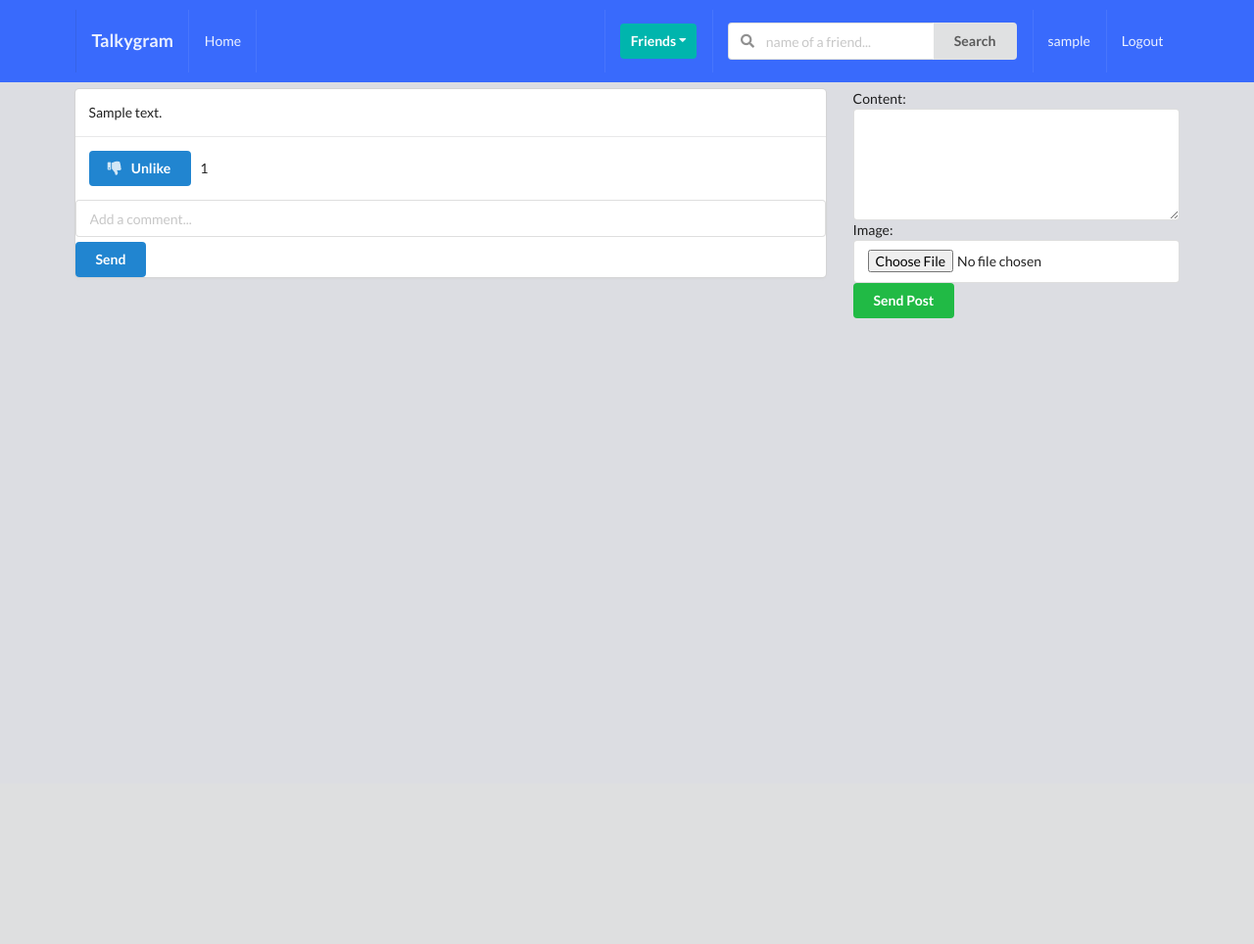
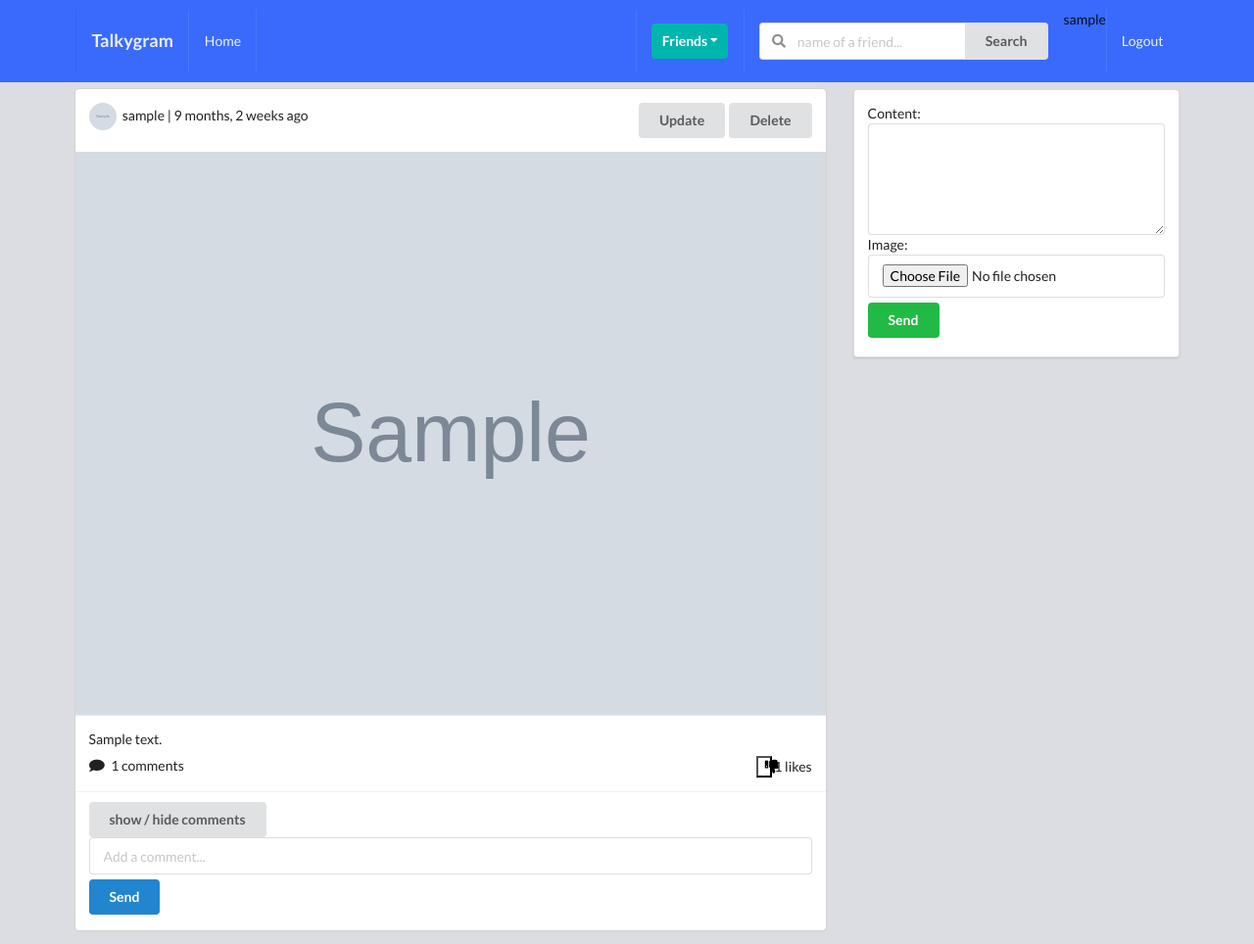
Before and after one commit to aabdulqader/Talkygram, a Django app: page /posts/ in a window 1280 px wide. Shown: the whole page at 98% size. Before the commit the page ends 325 px from the top, so only its background shows below. Run offline with Django 3.2, Linux system fonts and the light colour scheme; a user stored in the database is signed in; tables that the repository leaves empty hold one stand-in row (values such as "Sample post"); grey boxes marked "Sample" are stand-in pictures; some libraries are stand-ins or nearby versions.

Commit message:
Update & Delete Posts

```diff
--- a/posts/templates/posts/main.html
+++ b/posts/templates/posts/main.html
@@ -1,32 +1,72 @@
 {% extends 'base.html' %}
+
 {% block title %}Posts{% endblock title %}
 
 {% block content %}
+    <div class="ui grid">
+        <div class="eleven wide column">
+            {% for obj in queryset %}
 
+            <div class="ui fluid card">
+                <div class="content">
+                    <div class="right floated meta">
                     <div class="ui grid">
                         <div class="row">
-            <div class="eleven wide column">
-                {% for obj in queryset %}
-                    <div class="ui fluid card">
-                        <div class="content">
-                            {{obj.content}}
+                            {% ifequal request.user obj.author.user %}
+                                <a href="{% url 'posts:post_update' obj.pk %}"><button class="ui button bwhite-lg ">Update</button></a>
+                                <a href="{% url 'posts:post_delete' obj.pk %}"><button class="ui button bwhite-lg ">Delete</button></a>
+                            {% endifequal %}
+                        </div>
+                    </div>
+
+                    </div>
+                    <img class="ui avatar image" src={{obj.author.avatar.url}}>
+                    {{ obj.author.user }} | {{ obj.created|timesince}} ago
+                </div>
+                <div class="ui fluid image">
+                    {% if obj.image %}
+                        <img src={{obj.image.url}}>
+                    {% endif %}
                 </div>
                 <div class="content">
+                    <p> {{ obj.content }} </p>
+                    <div class="right floated">
                         <form action="{% url 'posts:like_post_view' %}" method="POST">
                             {% csrf_token %}
-                                <input type="hidden" name = "post_id", value ="{{obj.id}}">
-                                <button class="ui primary button">
+                            <input type="hidden" name="post_id" value={{obj.id}}>
                             {% if profile not in obj.liked.all %}
-                                        <i class="thumbs up icon"></i>&nbsp;Like
+                                <button type="submit" class="ui bwhite-sm button"><i class="thumbs up icon"></i>
+                                </button>
+                                <span> {{obj.num_likes}} likes</span>
                             {% else %}
-                                        <i class="thumbs down icon"></i>&nbsp;Unlike
+                                <button type="submit" class="ui bwhite-sm bhutton"><i class="thumbs down icon"></i>
+                                </button>
+                                <span> {{obj.num_likes}} likes</span>
                             {% endif %}
-
-
-                                </button>
-                                &nbsp;{{obj.num_likes}}
                         </form>
                     </div>
+                    <i class="comment icon"></i>
+                    <span> {{ obj.num_comments }} comments</span>
+                </div>
+                <div class="extra content">
+                    <div class="mb-5">
+
+                    </div>
+                    <button class="cmt_btn ui button mb-5">show / hide comments</button>
+                    <div class="comment-box">
+                    {% if obj.comment_set.all %}
+                        {% for c in obj.comment_set.all %}
+
+                            <div class="ui segment mb-5">
+                                <img class="ui avatar image" src={{c.user.avatar.url}}>
+                                <span>{{ c.user }}</span>
+                                <div class='mt-5'>{{ c.body }}</div>
+                            </div>
+
+                        {% endfor %}
+                    {% endif %}
+                    </div>
+
                     <form action="" method="POST"class='ui fluid form'>
                         {% csrf_token %}
                         <input type="hidden" name="post_id" value={{obj.id}}>
@@ -34,20 +74,40 @@
                         <button type="submit" name="submit_c_form" class="ui primary button mt-5 w-full">Send</button>
                     </form>
                 </div>
+            </div>
+
+
             {% endfor %}
         </div>
         <div class="five wide column">
+            <div class="ui segment">
                 {% if post_added %}
-                    <div class="ui green message">Post Added</div>
+                    <div class="ui green message">Post added</div>
                 {% endif %}
-                <form action="" method='POST' class = "ui form" enctype="multipart/form-data">
+                <form action="" method="POST" class='ui form' enctype="multipart/form-data">
                     {% csrf_token %}
                     {{p_form}}
-
-                    <button type = "submit" class="ui button positive" name = "submit_p_form">Send Post</button>
+                    <button type='submit' name="submit_p_form" class="ui positive button w-full mt-5">Send</button>
                 </form>
             </div>
         </div>
     </div>
 
 {% endblock content %}
+
+{% block scripts %}
+    <script>
+        $( document ).ready(function() {
+            let display = false
+            $(".cmt_btn").click(function () {
+                if (display===false) {
+                    $(this).next(".comment-box").show("slow");
+                    display=true
+                } else {
+                    $(this).next(".comment-box").hide("slow");
+                    display=false
+                }
+            });
+        });
+    </script>
+{% endblock scripts %}
--- a/posts/urls.py
+++ b/posts/urls.py
@@ -1,10 +1,15 @@
 from django.urls import path
-from .views import post_comment_create_and_list_view, like_unlike_post
+from .views import post_comment_create_and_list_view, like_unlike_post, PostDeleteView, PostUpdateView
 
 app_name = 'posts'
 
 urlpatterns = [
     path('', post_comment_create_and_list_view, name = 'main_post_view'),
     path('liked/', like_unlike_post, name = 'like_post_view'),
+    path('<pk>/update/', PostUpdateView.as_view(), name = 'post_update'),
+    path('<pk>/delete/', PostDeleteView.as_view(), name = 'post_delete'),
+
+
+
 
 ]
--- a/posts/views.py
+++ b/posts/views.py
@@ -1,6 +1,40 @@
 from django.shortcuts import render, redirect
+from django.urls import reverse_lazy, reverse
 from .models import Post, Profile, Like
 from .forms import PostModelForm, CommentModelForm
+from django.views.generic import UpdateView, DeleteView
+from django.contrib import messages
+
+
+
+class PostDeleteView(DeleteView):
+    model = Post
+    template_name = "posts/confirm_del.html"
+    success_url = reverse_lazy('posts:main_post_view')
+    #success_url = '/posts/'
+
+
+    def get_object(self, *args, **kwargs):
+        pk = self.kwargs.get('pk')
+        obj = Post.objects.get(pk=pk)
+        if not obj.author.user == self.request.user:
+            messages.warning(self.request, 'You\'r not the right author of this post. You ain\'t able to DELETE this post')
+        return obj
+
+
+class PostUpdateView(UpdateView):
+    model = Post
+    form_class = PostModelForm
+    template_name = 'posts/update.html'
+    success_url = reverse_lazy('posts:main_post_view')
+
+    def form_valid(self, form):
+        profile = Profile.objects.get(user=self.request.user)
+        if form.instance.author == profile:
+            return super().form_valid(form)
+        else:
+            form.add_error(None, "You\'r not the right author of this post. You ain\'t able to UPDATE this post")
+            return super().form_valid(form)
 
 
 
--- a/static/style.css
+++ b/static/style.css
@@ -22,3 +22,16 @@
     top: 20px !important;
     font-size: 20px !important;
 }
+
+.mt-5 {
+    margin-bottom: 5px !important;
+}
+
+.bwhite-sm {
+    background-color: transparent !important;
+    width: 10px !important;
+}
+
+.comment-box {
+    display: none;
+}
--- a/templates/base.html
+++ b/templates/base.html
@@ -20,11 +20,11 @@
   <body>
      <div class="ui inverted menu nav mb-7">
         <div class="ui container">
-            <a href="{% url 'home' %}" class="item">
+            <a href="{% url 'posts:main_post_view' %}" class="item">
                 <h3>Talkygram</h3>
             </a>
             {% if request.user.is_authenticated %}
-            <a href="{% url 'home' %}" class="item">
+            <a href="{% url 'posts:main_post_view' %}" class="item">
                 Home
             </a>
             {% endif %}
@@ -58,7 +58,6 @@
                     </form>
                     </div>
 
-                    <a href="" class="item">
                         {{ request.user }}
                     </a>
 
```
Also changed, not shown: posts/templates/posts/confirm_del.html (added, +29 -0 lines), posts/templates/posts/update.html (added, +24 -0 lines), media/posts/avater.png (added), media/posts/html.jpg (added), media/posts/js.png (added), media/posts/js_OOdciyL.png (added), 1 other file. Lines whose indentation alone changed are shown as unchanged.
